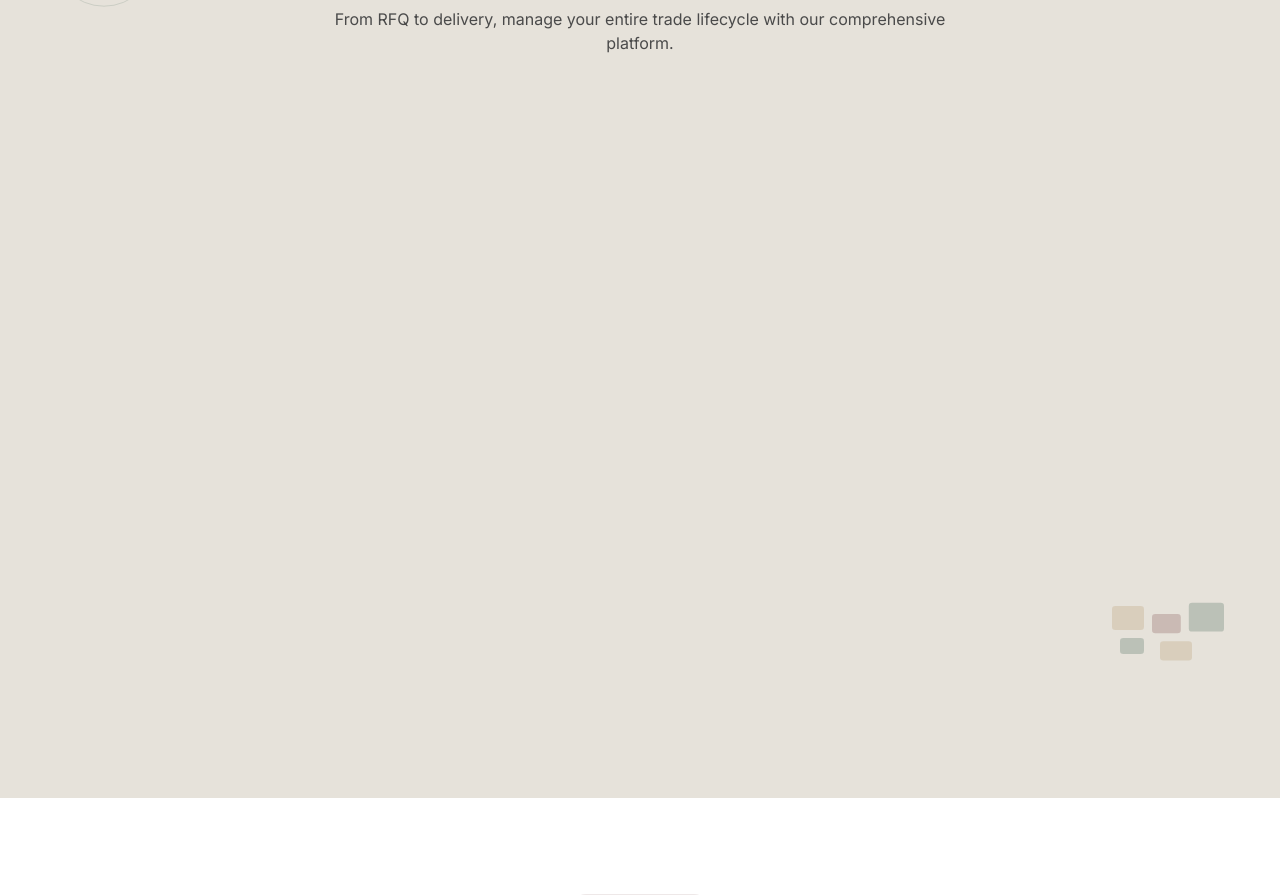
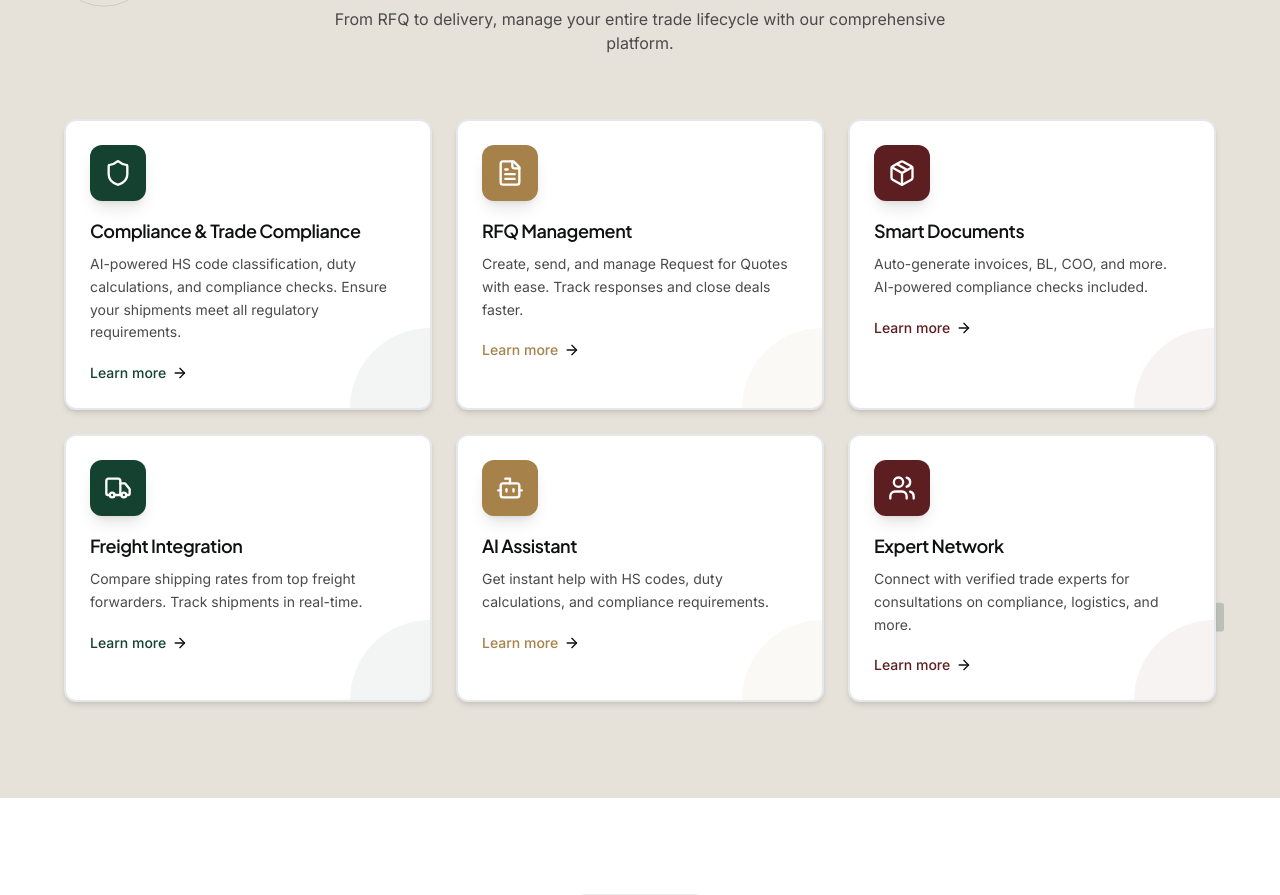
Before and after one commit to imrejaul007/leverage, a Next.js app in the folder apps/web/: page / in a window 1280 px wide. Shown: the part 1169-2064 px from the top of the page. Built offline with nearby package versions, Linux system fonts and the light colour scheme.

Commit message:
Fix features section cards not rendering - individual card animations
Each card now has its own whileInView animation instead of relying on staggerChildren from parent container.

```diff
--- a/apps/web/src/app/page.tsx
+++ b/apps/web/src/app/page.tsx
@@ -565,25 +565,16 @@ export default function HomePage() {
             </p>
           </motion.div>
 
-          <motion.div
-            initial="hidden"
-            whileInView="visible"
-            viewport={{ once: true, margin: '-50px' }}
-            variants={{
-              hidden: { opacity: 0 },
-              visible: { transition: { staggerChildren: 0.12 } }
-            }}
-            className="grid grid-cols-1 md:grid-cols-2 lg:grid-cols-3 gap-6"
-          >
+          <div className="grid grid-cols-1 md:grid-cols-2 lg:grid-cols-3 gap-6">
             {featureCards.map((feature, i) => {
               const Icon = feature.icon;
               return (
                 <motion.div
                   key={i}
-                  variants={{
-                    hidden: { opacity: 0, y: 40 },
-                    visible: { opacity: 1, y: 0, transition: { duration: 0.5, ease: [0.22, 1, 0.36, 1] } }
-                  }}
+                  initial={{ opacity: 0, y: 30 }}
+                  whileInView={{ opacity: 1, y: 0 }}
+                  viewport={{ once: true, margin: '-50px' }}
+                  transition={{ duration: 0.5, delay: i * 0.1, ease: [0.22, 1, 0.36, 1] }}
                   whileHover={{ y: -8, transition: { duration: 0.3 } }}
                   className="group relative p-6 bg-white border-2 rounded-xl shadow-md hover:shadow-2xl transition-all duration-300 overflow-hidden cursor-pointer"
                 >
@@ -637,7 +628,7 @@ export default function HomePage() {
                 </motion.div>
               );
             })}
-          </motion.div>
+          </div>
         </div>
       </section>
 
```
